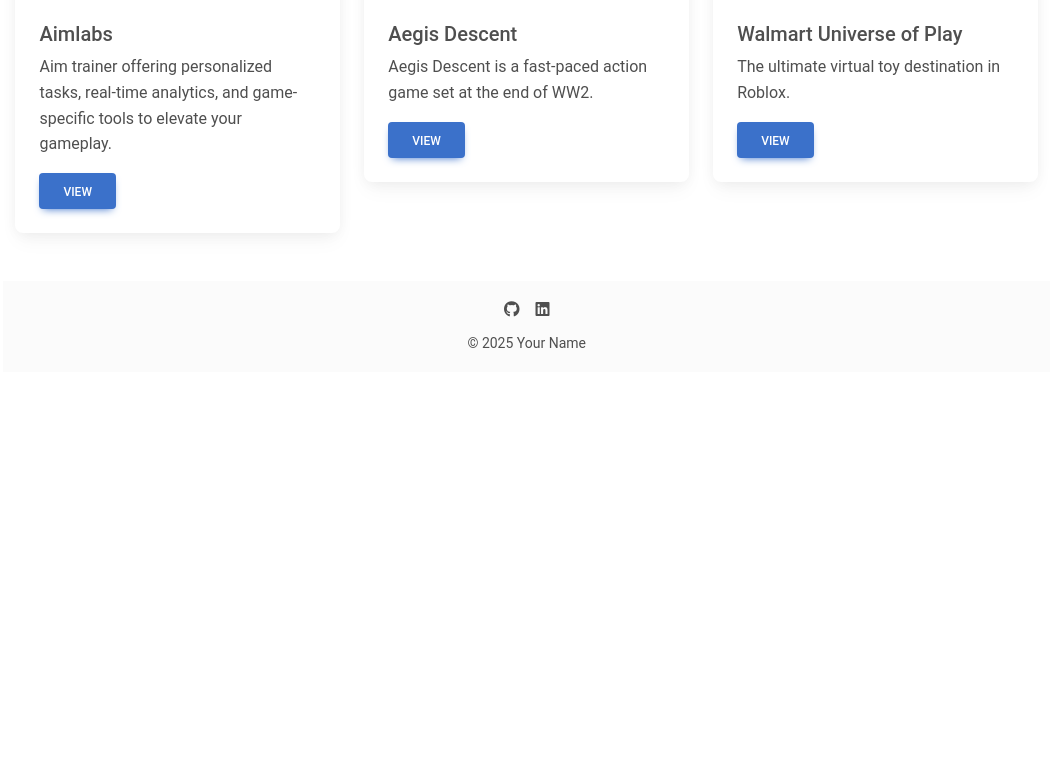
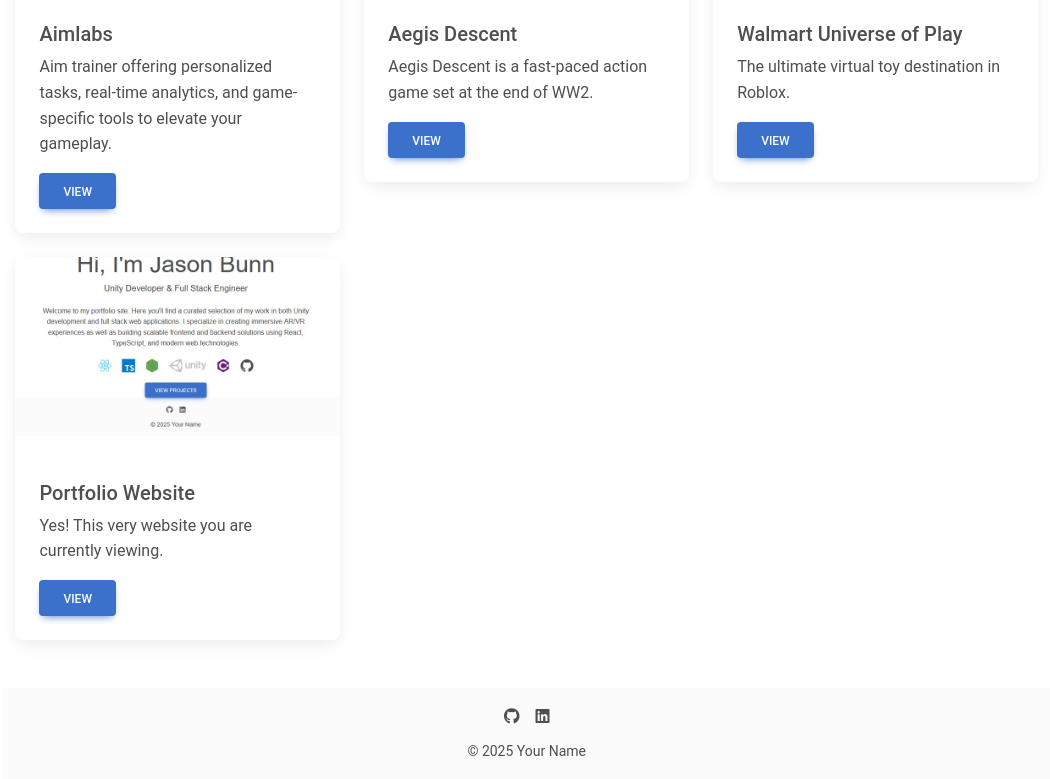
Before and after one commit to jason-bunn/react-mpd, a React (Vite) app: page /projects in a window 1280 px wide. Shown: the part 844-1623 px from the top of the page, without its empty margins (230-1280 px from the left). Before the commit the page ends 1216 px from the top, so only its background shows below. Built offline with nearby package versions, Linux system fonts and the light colour scheme.

Commit message:
Added portfolio page to projects

```diff
--- a/src/pages/Projects.tsx
+++ b/src/pages/Projects.tsx
@@ -65,6 +65,14 @@
     details: 'Walmart’s Universe of Play was a virtual experience on Roblox, designed to engage younger users by bringing popular toy brands to life in a metaverse setting. It featured immersive games, virtual toys, and challenges based on brands like L.O.L. Surprise!, Jurassic World, Paw Patrol, and Magic Mixies.',
     image: `${basePath}walmart-universe.jpg`,
     stack: 'Roblox, Lua',
+    link: '#'
+  },
+  {
+    title: 'Portfolio Website',
+    description: 'Yes! This very website you are currently viewing.',
+    details: 'In an effort to showcase my work and skills, I built this portfolio website using React, TypeScript, and MDBootstrap. It serves as a platform to highlight my projects, experiences, and technical expertise.',
+    image: `${basePath}portfoliopage.jpg`,
+    stack: 'TypeScript, React, MDBootstrap',
     link: '#'
   },
 ];
```
Also changed, not shown: public/images/portfoliopage.jpg (added).
